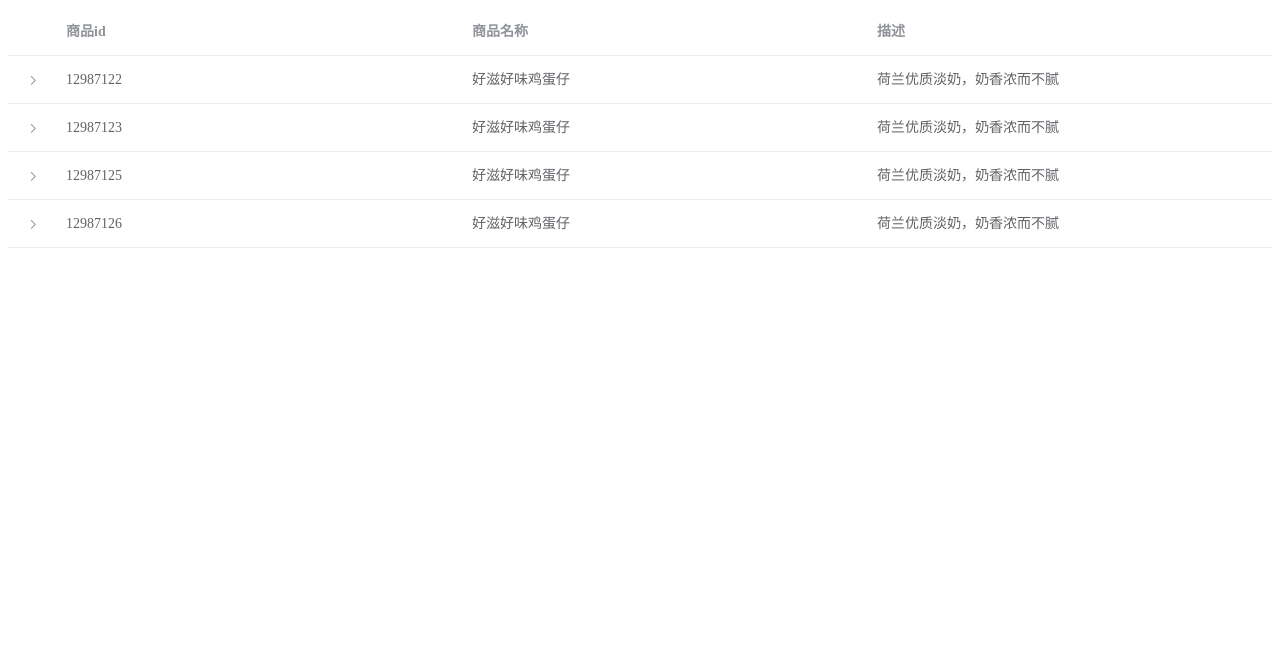
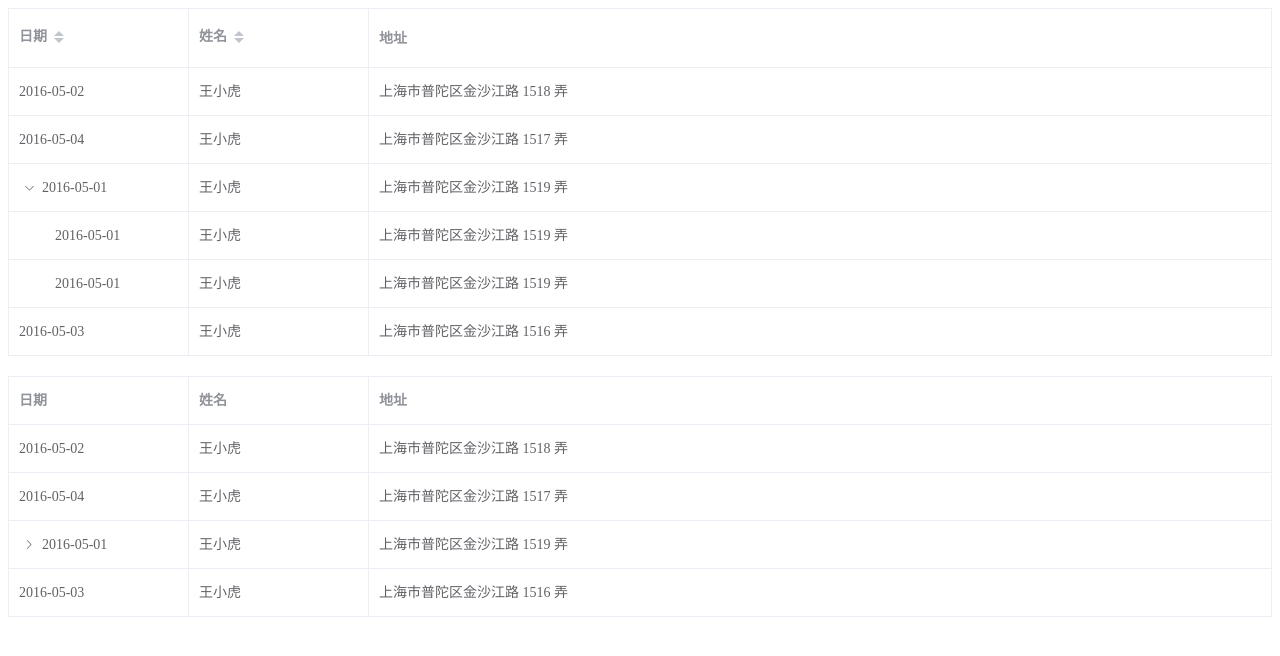
Before and after one commit to kingyeahwei/element_learning, a Vue app: page / in a window 1280 px wide. Shown: the top 656 px of the page. Built offline with nearby package versions, Linux system fonts and the light colour scheme.

Commit message:
table 树形数据与懒加载

```diff
--- a/src/App.vue
+++ b/src/App.vue
@@ -1,36 +1,23 @@
 <template>
   <div id="app">
-    <el-table :data="tableData" style="width: 100%">
-      <el-table-column type="expand">
-        <template slot-scope="props">
-          <el-form label-position="left" inline class="demo-table-expand">
-            <el-form-item label="商品名称">
-              <span>{{props.row.name}}</span>
-            </el-form-item>
-            <el-form-item label="所属店铺">
-              <span>{{props.row.shop}}</span>
-            </el-form-item>
-            <el-form-item label="商品ID">
-              <span>{{props.row.id}}</span>
-            </el-form-item>
-            <el-form-item label="店铺ID">
-              <span>{{props.row.shopId}}</span>
-            </el-form-item>
-            <el-form-item label="商品分类">
-              <span>{{props.row.category}}</span>
-            </el-form-item>
-            <el-form-item label="店铺地址">
-              <span>{{props.row.address}}</span>
-            </el-form-item>
-            <el-form-item label="商品描述">
-              <span>{{props.row.desc}}</span>
-            </el-form-item>
-          </el-form>
-        </template>
-      </el-table-column>
-      <el-table-column label="商品id" prop="id"></el-table-column>
-      <el-table-column label="商品名称" prop="name"></el-table-column>
-      <el-table-column label="描述" prop="desc"></el-table-column>
+    <el-table :data="tableData" style="width: 100%; margin-bottom: 20px" row-key="id" border default-expand-all
+              :tree-props="{children: 'children', hasChildren: 'hasChildren'}">
+      <el-table-column prop="date" label="日期" sortable width="180"></el-table-column>
+      <el-table-column prop="name" label="姓名" sortable width="180"></el-table-column>
+      <el-table-column prop="address" label="地址"></el-table-column>
+    </el-table>
+
+    <el-table
+      :data="tableData1"
+      style="width: 100%"
+      row-key="id"
+      border
+      lazy
+      :load="load"
+      :tree-props="{children: 'children', hasChildren: 'hasChildren'}">
+      <el-table-column prop="date" label="日期" width="180"></el-table-column>
+      <el-table-column prop="name" label="姓名" width="180"></el-table-column>
+      <el-table-column prop="address" label="地址"></el-table-column>
     </el-table>
   </div>
 </template>
@@ -42,58 +29,85 @@
             return {
                 tableData: [
                     {
-                        id: '12987122',
-                        name: '好滋好味鸡蛋仔',
-                        category: '江浙小吃、小吃零食',
-                        desc: '荷兰优质淡奶，奶香浓而不腻',
-                        address: '上海市普陀区真北路',
-                        shop: '王小虎夫妻店',
-                        shopId: '10333'
+                        id: 1,
+                        date: '2016-05-02',
+                        name: '王小虎',
+                        address: '上海市普陀区金沙江路 1518 弄'
                     }, {
-                        id: '12987123',
-                        name: '好滋好味鸡蛋仔',
-                        category: '江浙小吃、小吃零食',
-                        desc: '荷兰优质淡奶，奶香浓而不腻',
-                        address: '上海市普陀区真北路',
-                        shop: '王小虎夫妻店',
-                        shopId: '10333'
+                        id: 2,
+                        date: '2016-05-04',
+                        name: '王小虎',
+                        address: '上海市普陀区金沙江路 1517 弄'
                     }, {
-                        id: '12987125',
-                        name: '好滋好味鸡蛋仔',
-                        category: '江浙小吃、小吃零食',
-                        desc: '荷兰优质淡奶，奶香浓而不腻',
-                        address: '上海市普陀区真北路',
-                        shop: '王小虎夫妻店',
-                        shopId: '10333'
+                        id: 3,
+                        date: '2016-05-01',
+                        name: '王小虎',
+                        address: '上海市普陀区金沙江路 1519 弄',
+                        children: [{
+                            id: 31,
+                            date: '2016-05-01',
+                            name: '王小虎',
+                            address: '上海市普陀区金沙江路 1519 弄'
+                        }, {
+                            id: 32,
+                            date: '2016-05-01',
+                            name: '王小虎',
+                            address: '上海市普陀区金沙江路 1519 弄'
+                        }]
                     }, {
-                        id: '12987126',
-                        name: '好滋好味鸡蛋仔',
-                        category: '江浙小吃、小吃零食',
-                        desc: '荷兰优质淡奶，奶香浓而不腻',
-                        address: '上海市普陀区真北路',
-                        shop: '王小虎夫妻店',
-                        shopId: '10333'
+                        id: 4,
+                        date: '2016-05-03',
+                        name: '王小虎',
+                        address: '上海市普陀区金沙江路 1516 弄'
+                    }
+                ],
+                tableData1: [
+                    {
+                        id: 1,
+                        date: '2016-05-02',
+                        name: '王小虎',
+                        address: '上海市普陀区金沙江路 1518 弄'
+                    }, {
+                        id: 2,
+                        date: '2016-05-04',
+                        name: '王小虎',
+                        address: '上海市普陀区金沙江路 1517 弄'
+                    }, {
+                        id: 3,
+                        date: '2016-05-01',
+                        name: '王小虎',
+                        address: '上海市普陀区金沙江路 1519 弄',
+                        hasChildren: true
+                    }, {
+                        id: 4,
+                        date: '2016-05-03',
+                        name: '王小虎',
+                        address: '上海市普陀区金沙江路 1516 弄'
                     }
                 ]
             }
         },
-        methods: {},
+        methods: {
+            load(tree, treeNode, resolve) {
+                setTimeout(() => {
+                    resolve([
+                        {
+                            id: 31,
+                            date: '2016-05-01',
+                            name: '王小虎',
+                            address: '上海市普陀区金沙江路 1519 弄'
+                        }, {
+                            id: 32,
+                            date: '2016-05-01',
+                            name: '王小虎',
+                            address: '上海市普陀区金沙江路 1519 弄'
+                        }
+                    ])
+                }, 1000)
+            }
+        },
     };
 </script>
 
 <style lang="less">
-  .demo-table-expand {
-    font-size: 0;
-  }
-
-  .demo-table-expand label {
-    width: 90px;
-    color: #99a9bf;
-  }
-
-  .demo-table-expand .el-form-item {
-    margin-right: 0;
-    margin-bottom: 0;
-    width: 50%;
-  }
 </style>
```
